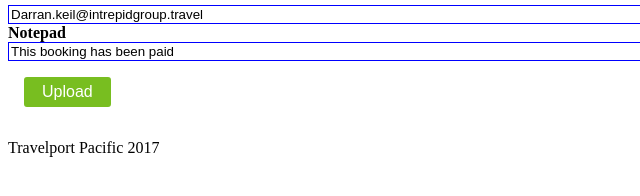
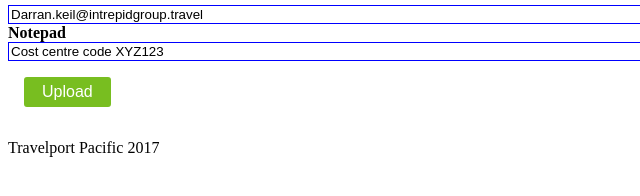
Before and after one commit to budimulyawan/demo-midback-office-build, a Gatsby site: page / in a window 1280 px wide. Shown: the part 206-402 px from the top of the page, 0-640 px from the left. Built offline with nearby package versions, Linux system fonts and the light colour scheme; Gatsby itself is replaced by a stand-in of ours.

Commit message:
change email address

```diff
--- a/src/pages/index.js
+++ b/src/pages/index.js
@@ -32,8 +32,8 @@ class Profile extends React.Component {
       title: "Mr",
       firstName: "Darran",
       lastName: "Keil",
-      email: " Darran.keil@intrepidgroup.travel",
-      notepad: 'This booking has been paid',
+      email: "Darran.keil@intrepidgroup.travel",
+      notepad: 'Cost centre code XYZ123',
     };
   }
 
```
